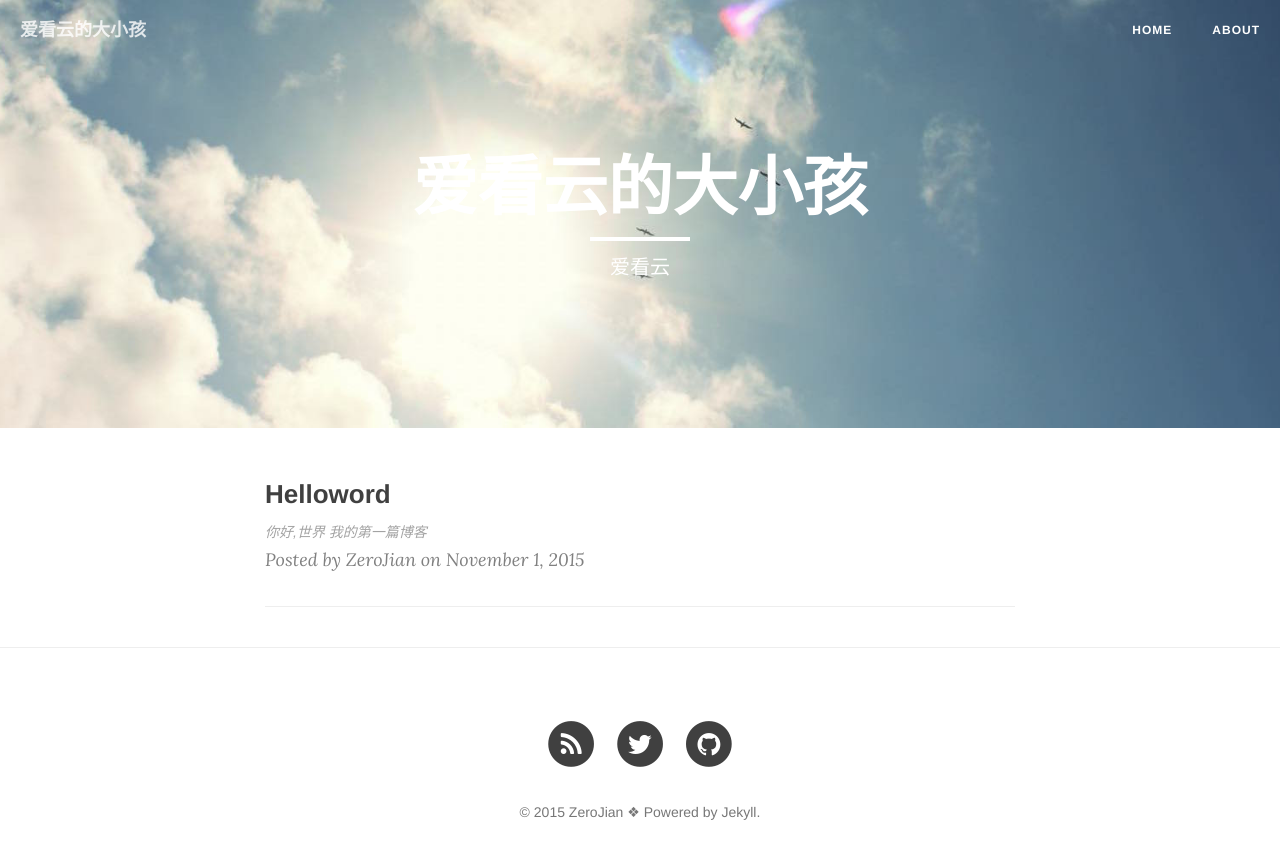
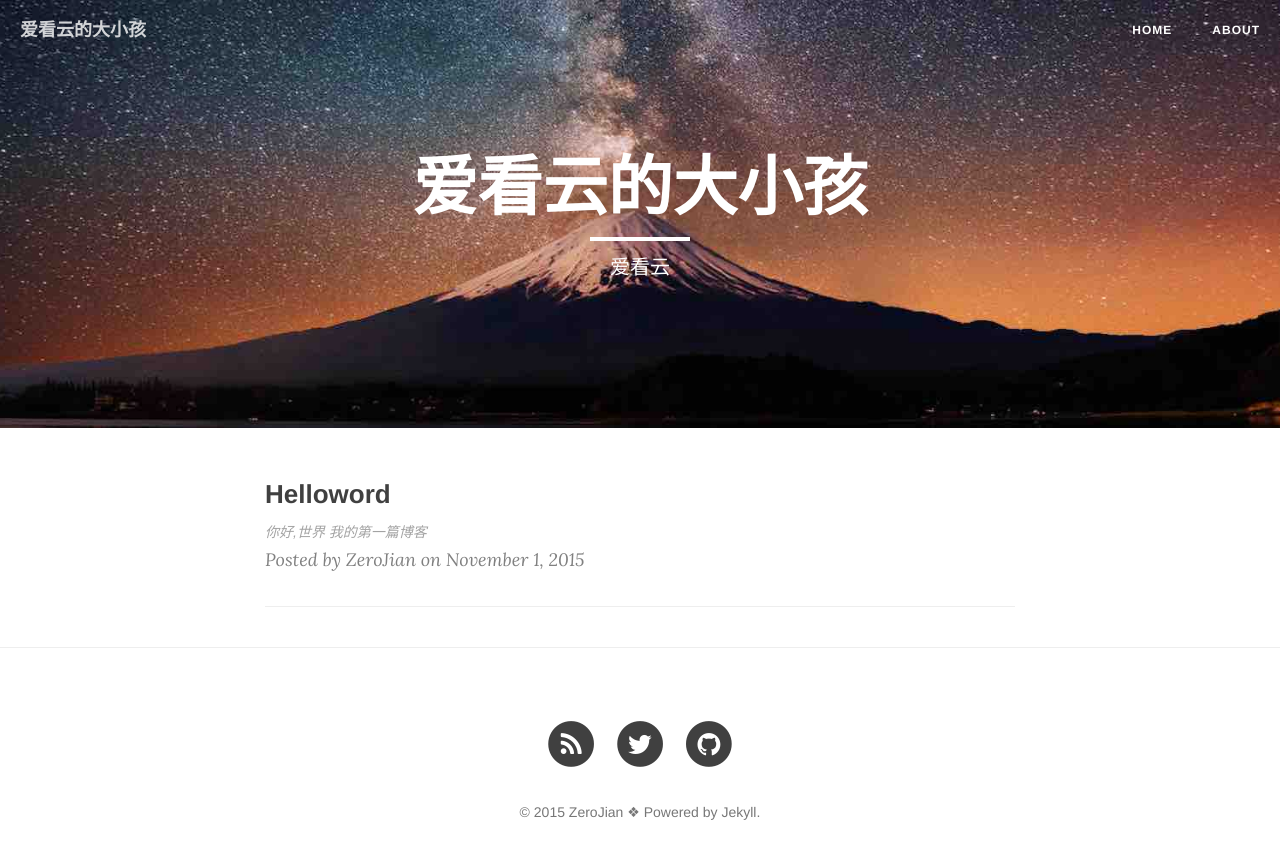
Before and after one commit to ZeroJian/ZeroJian.github.io, a Jekyll site: the page built from index.html, in a window 1280 px wide. Shown: the top 859 px of the page. Built offline with Jekyll 4.4.1, drawn with Linux system fonts in a browser that asks for light colours; nearby versions of some CDN libraries; the list of posts is cut into pages by our own code.

Commit message:
Update _config.yml

```diff
--- a/_config.yml
+++ b/_config.yml
@@ -1,6 +1,6 @@
 # Site settings
 title: 爱看云的大小孩
-header-img: "img/birds.jpg"
+header-img: "img/mountain.jpg"
 tagline: "cn"
 description: "当你抬头看天上的云,一切都变的美好起来"
 baseurl: ""
```
